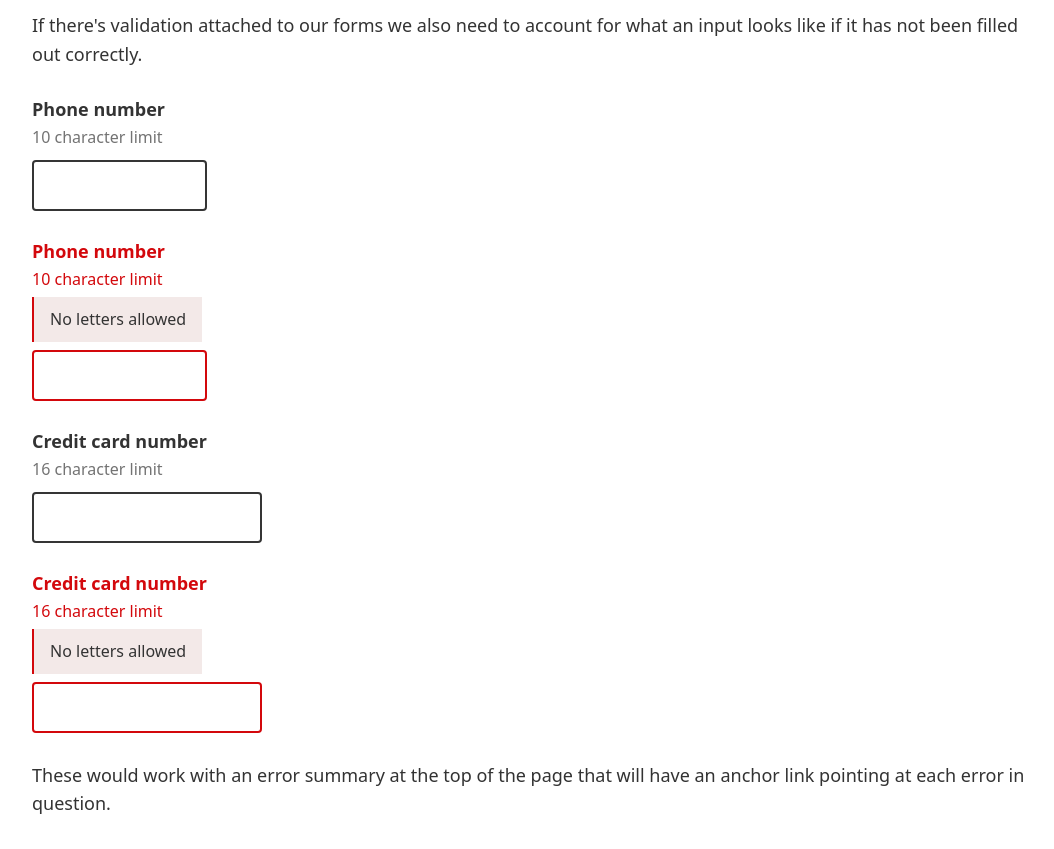
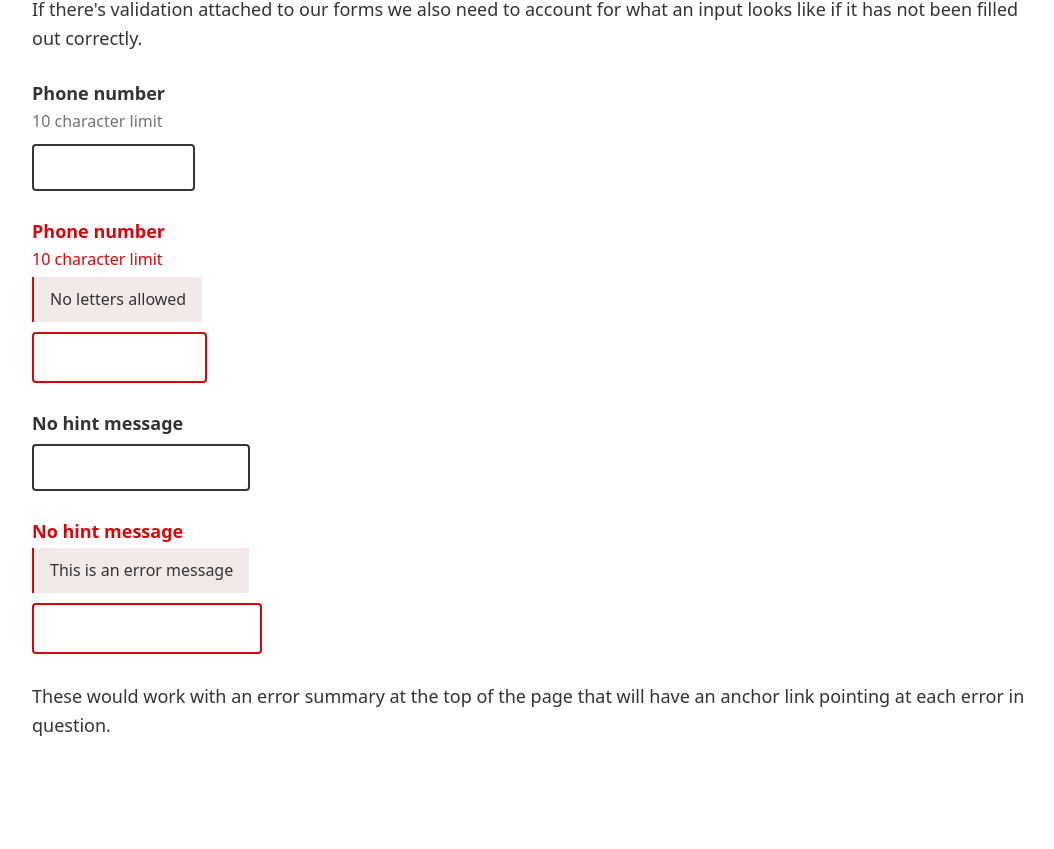
Before and after one commit to nmakuch/sandbox, a Next.js app: page /inputs in a window 1280 px wide. Shown: the part 1589-2438 px from the top of the page, without its empty margins (108-1162 px from the left). After the commit the page ends 2392 px from the top, so only its background shows below. Built offline with nearby package versions, Linux system fonts and the light colour scheme.

Commit message:
tweaks to input padding

```diff
--- a/pages/inputs.js
+++ b/pages/inputs.js
@@ -85,15 +85,13 @@ export default function Inputs() {
                         </div>
 
                         <div className={styles.formGroup}>
-                            <label className={styles.label}>Credit card number</label>
-                            <p className={styles.hint}>16 character limit</p>
+                            <label className={styles.labelNoHint}>No hint message</label>
                             <input size="16" maxLength="16" className={styles.input} />
                         </div>
 
                         <div className={styles.formGroup}>
-                            <label className={styles.labelError}>Credit card number</label>
-                            <p className={styles.hintError}>16 character limit</p>
-                            <p className={styles.errorMessage}>No letters allowed</p>
+                            <label className={styles.labelError}>No hint message</label>
+                            <p className={styles.errorMessage}>This is an error message</p>
                             <input size="16" maxLength="16" className={styles.inputError} />
                         </div>
 
--- a/styles/Inputs.module.css
+++ b/styles/Inputs.module.css
@@ -31,6 +31,15 @@
   width: 500px;
 }
 
+.labelNoHint {
+  display: block;
+  font-size: 18px;
+  line-height: 1.4;
+  font-weight: 700;
+  margin-bottom: 8px;
+  width: 500px;
+}
+
 .InputsSection .formGroup:focus-within {
   color: #303fc3;
 }
@@ -47,7 +56,7 @@
 
 .input {
   display: block;
-  padding: 12px 16px;
+  padding: 10px 10px;
   width: auto;
   max-width: 100%;
   height: auto;
@@ -116,7 +125,7 @@
   font-size: 16px;
   line-height: 1.4375;
   margin-bottom: 28px;
-  margin-top: 8px;
+  margin-top: 10px;
   color: #262626;
   background-color: #ffffff;
   background-image: none;
```
